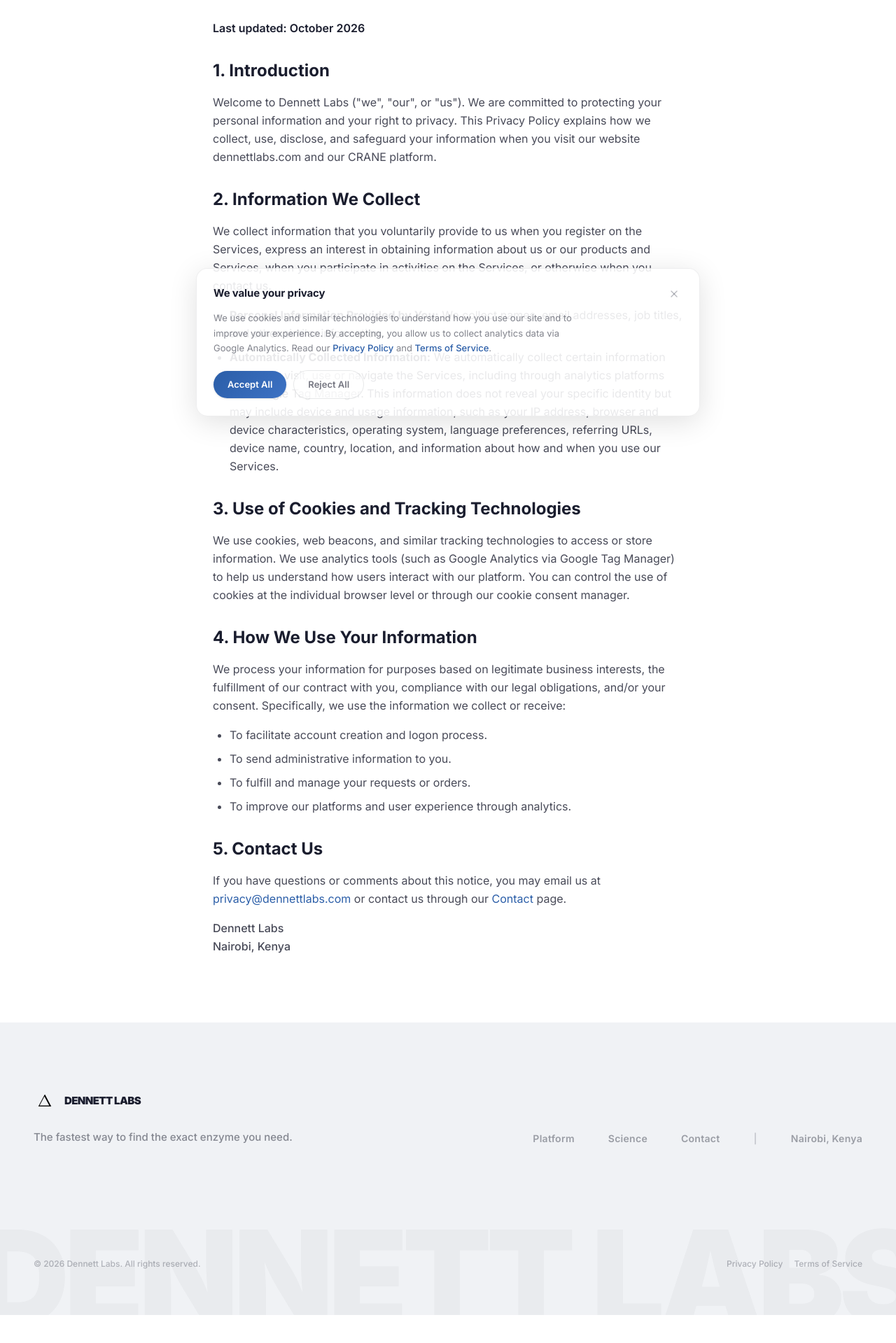
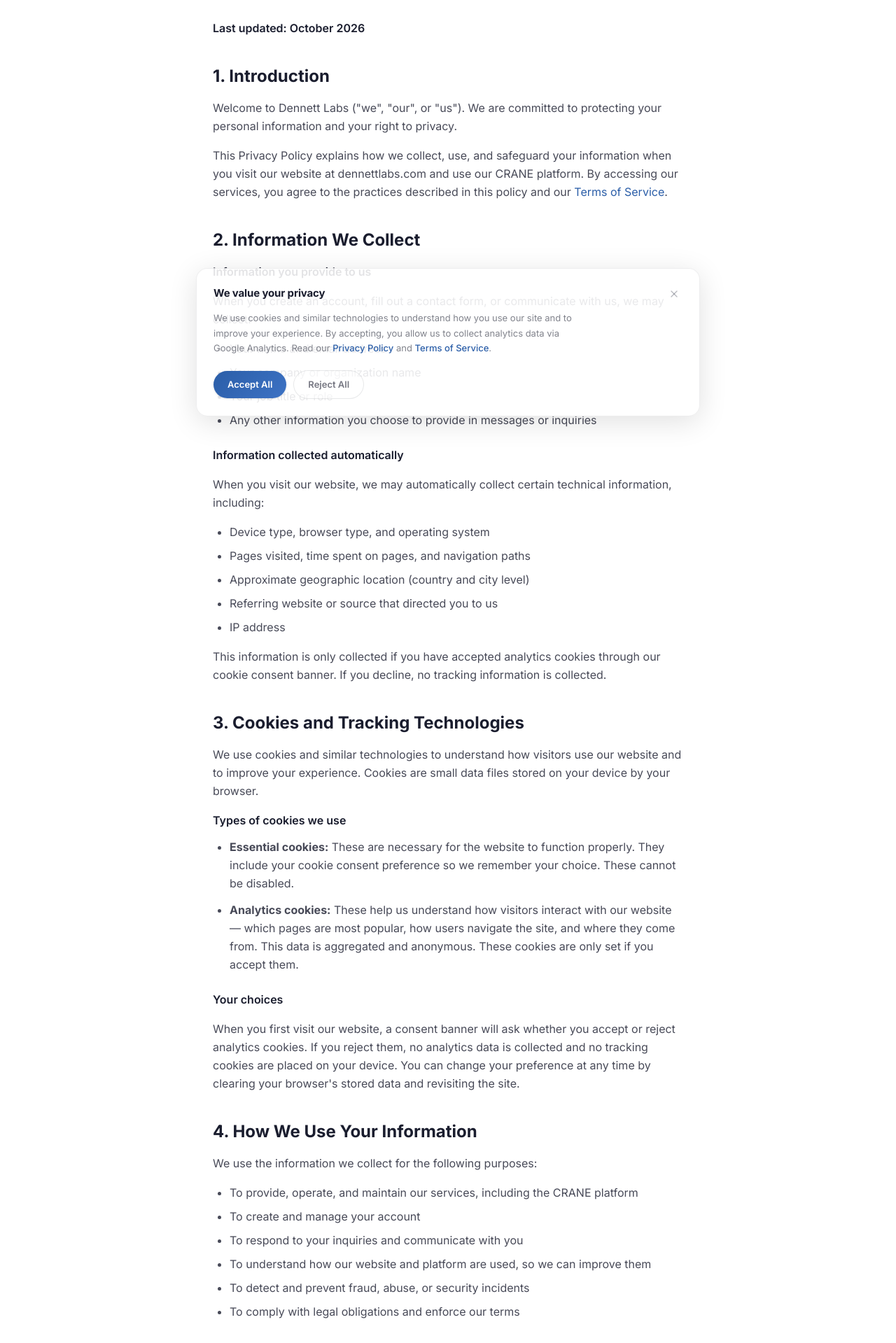
Before and after one commit to dennettlabs/CRANE-Landing, a Next.js app: page /privacy in a window 1280 px wide. Shown: the part 181-2100 px from the top of the page at 70% size. Before the commit the page ends 2060 px from the top, so only its background shows below. Built offline with nearby package versions, Linux system fonts and the light colour scheme; no server answers.

Commit message:
feat: update privacy policy content and structure

```diff
--- a/src/app/privacy/page.tsx
+++ b/src/app/privacy/page.tsx
@@ -3,7 +3,7 @@
 
 export const metadata: Metadata = {
   title: "Privacy Policy",
-  description: "Privacy Policy for Dennett Labs.",
+  description: "Privacy Policy for Dennett Labs and the CRANE platform.",
 };
 
 export default function PrivacyPolicyPage() {
@@ -11,58 +11,205 @@
     <div className="pt-32 pb-24 max-w-3xl mx-auto px-5 md:px-12">
       <h1 className="text-4xl md:text-5xl font-black text-[#1a1d2e] tracking-tight mb-8">Privacy Policy</h1>
 
-      <div className="text-[#1a1d2e]/80 space-y-8 leading-relaxed">
+      <div className="text-[#1a1d2e]/80 space-y-10 leading-relaxed">
         <p className="font-semibold text-[#1a1d2e]">Last updated: October 2026</p>
 
+        {/* 1. Introduction */}
         <section>
           <h2 className="text-2xl font-bold text-[#1a1d2e] mb-4">1. Introduction</h2>
+          <p className="mb-4">
+            Welcome to Dennett Labs (&quot;we&quot;, &quot;our&quot;, or &quot;us&quot;). We are committed to protecting your
+            personal information and your right to privacy.
+          </p>
           <p>
-            Welcome to Dennett Labs ("we", "our", or "us"). We are committed to protecting your personal information and your right to privacy.
-            This Privacy Policy explains how we collect, use, disclose, and safeguard your information when you visit our website dennettlabs.com
-            and our CRANE platform.
+            This Privacy Policy explains how we collect, use, and safeguard your information when you visit our website
+            at dennettlabs.com and use our CRANE platform. By accessing our services, you agree to the practices described
+            in this policy and our <Link href="/terms" className="text-[#2b5ea8] hover:underline">Terms of Service</Link>.
           </p>
         </section>
 
+        {/* 2. Information We Collect */}
         <section>
           <h2 className="text-2xl font-bold text-[#1a1d2e] mb-4">2. Information We Collect</h2>
+
+          <p className="mb-4 font-semibold text-[#1a1d2e]">Information you provide to us</p>
           <p className="mb-4">
-            We collect information that you voluntarily provide to us when you register on the Services, express an interest in obtaining
-            information about us or our products and Services, when you participate in activities on the Services, or otherwise when you contact us.
+            When you create an account, fill out a contact form, or communicate with us, we may collect:
+          </p>
+          <ul className="list-disc pl-6 space-y-2 mb-6">
+            <li>Your name and email address</li>
+            <li>Your company or organization name</li>
+            <li>Your job title or role</li>
+            <li>Any other information you choose to provide in messages or inquiries</li>
+          </ul>
+
+          <p className="mb-4 font-semibold text-[#1a1d2e]">Information collected automatically</p>
+          <p className="mb-4">
+            When you visit our website, we may automatically collect certain technical information, including:
           </p>
           <ul className="list-disc pl-6 space-y-2">
-            <li><strong>Personal Information Provided by You:</strong> We collect names, email addresses, job titles, and other similar information.</li>
-            <li><strong>Automatically Collected Information:</strong> We automatically collect certain information when you visit, use or navigate the Services, including through analytics platforms like Google Tag Manager. This information does not reveal your specific identity but may include device and usage information, such as your IP address, browser and device characteristics, operating system, language preferences, referring URLs, device name, country, location, and information about how and when you use our Services.</li>
+            <li>Device type, browser type, and operating system</li>
+            <li>Pages visited, time spent on pages, and navigation paths</li>
+            <li>Approximate geographic location (country and city level)</li>
+            <li>Referring website or source that directed you to us</li>
+            <li>IP address</li>
+          </ul>
+          <p className="mt-4">
+            This information is only collected if you have accepted analytics cookies through our cookie consent banner.
+            If you decline, no tracking information is collected.
+          </p>
+        </section>
+
+        {/* 3. Cookies & Tracking */}
+        <section>
+          <h2 className="text-2xl font-bold text-[#1a1d2e] mb-4">3. Cookies and Tracking Technologies</h2>
+          <p className="mb-4">
+            We use cookies and similar technologies to understand how visitors use our website and to improve your experience.
+            Cookies are small data files stored on your device by your browser.
+          </p>
+
+          <p className="mb-3 font-semibold text-[#1a1d2e]">Types of cookies we use</p>
+          <ul className="list-disc pl-6 space-y-3 mb-6">
+            <li>
+              <strong>Essential cookies:</strong> These are necessary for the website to function properly. They include
+              your cookie consent preference so we remember your choice. These cannot be disabled.
+            </li>
+            <li>
+              <strong>Analytics cookies:</strong> These help us understand how visitors interact with our website — which pages
+              are most popular, how users navigate the site, and where they come from. This data is aggregated and anonymous.
+              These cookies are only set if you accept them.
+            </li>
+          </ul>
+
+          <p className="mb-4 font-semibold text-[#1a1d2e]">Your choices</p>
+          <p>
+            When you first visit our website, a consent banner will ask whether you accept or reject analytics cookies.
+            If you reject them, no analytics data is collected and no tracking cookies are placed on your device.
+            You can change your preference at any time by clearing your browser&apos;s stored data and revisiting the site.
+          </p>
+        </section>
+
+        {/* 4. How We Use Your Information */}
+        <section>
+          <h2 className="text-2xl font-bold text-[#1a1d2e] mb-4">4. How We Use Your Information</h2>
+          <p className="mb-4">
+            We use the information we collect for the following purposes:
+          </p>
+          <ul className="list-disc pl-6 space-y-2">
+            <li>To provide, operate, and maintain our services, including the CRANE platform</li>
+            <li>To create and manage your account</li>
+            <li>To respond to your inquiries and communicate with you</li>
+            <li>To understand how our website and platform are used, so we can improve them</li>
+            <li>To detect and prevent fraud, abuse, or security incidents</li>
+            <li>To comply with legal obligations and enforce our terms</li>
           </ul>
         </section>
 
+        {/* 5. Third-Party Service Providers */}
         <section>
-          <h2 className="text-2xl font-bold text-[#1a1d2e] mb-4">3. Use of Cookies and Tracking Technologies</h2>
-          <p>
-            We use cookies, web beacons, and similar tracking technologies to access or store information. We use analytics tools (such as Google Analytics via Google Tag Manager)
-            to help us understand how users interact with our platform. You can control the use of cookies at the individual browser level or through our
-            cookie consent manager.
+          <h2 className="text-2xl font-bold text-[#1a1d2e] mb-4">5. Third-Party Service Providers</h2>
+          <p className="mb-4">
+            We work with trusted third-party service providers to help us operate our business.
+            These providers only have access to the information necessary to perform their specific function and are
+            contractually obligated to protect your data. Our service providers fall into the following categories:
+          </p>
+          <ul className="list-disc pl-6 space-y-2">
+            <li><strong>Analytics providers</strong> — to help us understand website traffic and usage patterns</li>
+            <li><strong>Cloud infrastructure providers</strong> — to host our website and platform securely</li>
+            <li><strong>Authentication providers</strong> — to manage secure user sign-in</li>
+            <li><strong>Email delivery providers</strong> — to send transactional and administrative communications</li>
+          </ul>
+          <p className="mt-4">
+            We do not sell, rent, or trade your personal information to third parties for their own marketing purposes.
           </p>
         </section>
 
+        {/* 6. Data Retention */}
         <section>
-          <h2 className="text-2xl font-bold text-[#1a1d2e] mb-4">4. How We Use Your Information</h2>
+          <h2 className="text-2xl font-bold text-[#1a1d2e] mb-4">6. Data Retention</h2>
           <p className="mb-4">
-            We process your information for purposes based on legitimate business interests, the fulfillment of our contract with you, compliance with our legal obligations, and/or your consent. Specifically, we use the information we collect or receive:
+            We retain your information only for as long as necessary to fulfill the purposes described in this policy,
+            unless a longer retention period is required by law.
           </p>
           <ul className="list-disc pl-6 space-y-2">
-            <li>To facilitate account creation and logon process.</li>
-            <li>To send administrative information to you.</li>
-            <li>To fulfill and manage your requests or orders.</li>
-            <li>To improve our platforms and user experience through analytics.</li>
+            <li><strong>Account data:</strong> Retained for as long as your account is active. You may request deletion at any time.</li>
+            <li><strong>Analytics data:</strong> Retained in an aggregated, anonymized form for up to 26 months.</li>
+            <li><strong>Contact form submissions:</strong> Retained for up to 12 months, unless an ongoing business relationship exists.</li>
+            <li><strong>Cookie consent preferences:</strong> Stored locally on your device until you clear your browser data.</li>
           </ul>
         </section>
 
+        {/* 7. International Data Transfers */}
         <section>
-          <h2 className="text-2xl font-bold text-[#1a1d2e] mb-4">5. Contact Us</h2>
+          <h2 className="text-2xl font-bold text-[#1a1d2e] mb-4">7. International Data Transfers</h2>
           <p>
-            If you have questions or comments about this notice, you may email us at <a href="mailto:privacy@dennettlabs.com" className="text-[#2b5ea8] hover:underline">privacy@dennettlabs.com</a> or contact us through our <Link href="/contact" className="text-[#2b5ea8] hover:underline">Contact</Link> page.
+            Dennett Labs is based in Nairobi, Kenya. Some of our service providers may process your data in countries
+            outside of Kenya. When your data is transferred internationally, we take appropriate measures to ensure it
+            remains protected in accordance with this policy and applicable data protection laws. These measures include
+            working only with providers that maintain industry-standard security practices and data protection commitments.
           </p>
-          <p className="mt-4 font-medium">
+        </section>
+
+        {/* 8. Your Rights */}
+        <section>
+          <h2 className="text-2xl font-bold text-[#1a1d2e] mb-4">8. Your Rights</h2>
+          <p className="mb-4">
+            Depending on your location, you may have the following rights regarding your personal information:
+          </p>
+          <ul className="list-disc pl-6 space-y-2 mb-4">
+            <li><strong>Access:</strong> Request a copy of the personal data we hold about you.</li>
+            <li><strong>Correction:</strong> Request that we correct any inaccurate or incomplete information.</li>
+            <li><strong>Deletion:</strong> Request that we delete your personal data, subject to certain legal exceptions.</li>
+            <li><strong>Portability:</strong> Request a copy of your data in a structured, commonly used format.</li>
+            <li><strong>Objection:</strong> Object to our processing of your data for certain purposes.</li>
+            <li><strong>Withdrawal of consent:</strong> Withdraw your consent to data processing at any time, without affecting the lawfulness of processing carried out before withdrawal.</li>
+          </ul>
+          <p>
+            To exercise any of these rights, please contact us at{" "}
+            <a href="mailto:privacy@dennettlabs.com" className="text-[#2b5ea8] hover:underline">privacy@dennettlabs.com</a>.
+            We will respond to your request within 30 days.
+          </p>
+        </section>
+
+        {/* 9. Children's Privacy */}
+        <section>
+          <h2 className="text-2xl font-bold text-[#1a1d2e] mb-4">9. Children&apos;s Privacy</h2>
+          <p>
+            Our services are not directed at individuals under the age of 18. We do not knowingly collect personal
+            information from children. If we become aware that we have collected data from a child without parental consent,
+            we will take steps to delete that information promptly.
+          </p>
+        </section>
+
+        {/* 10. Changes to This Policy */}
+        <section>
+          <h2 className="text-2xl font-bold text-[#1a1d2e] mb-4">10. Changes to This Policy</h2>
+          <p>
+            We may update this Privacy Policy from time to time to reflect changes in our practices, technologies,
+            or legal requirements. When we make changes, we will update the &quot;Last updated&quot; date at the top of this page.
+            If we make material changes that affect how we handle your personal information, we will notify you through
+            the email address associated with your account, where applicable.
+          </p>
+        </section>
+
+        {/* 11. Contact Us */}
+        <section>
+          <h2 className="text-2xl font-bold text-[#1a1d2e] mb-4">11. Contact Us</h2>
+          <p>
+            If you have any questions, concerns, or requests regarding this Privacy Policy or our data practices,
+            please reach out to us:
+          </p>
+          <ul className="list-none space-y-2 mt-4">
+            <li>
+              <strong>Email:</strong>{" "}
+              <a href="mailto:privacy@dennettlabs.com" className="text-[#2b5ea8] hover:underline">privacy@dennettlabs.com</a>
+            </li>
+            <li>
+              <strong>Contact page:</strong>{" "}
+              <Link href="/contact" className="text-[#2b5ea8] hover:underline">dennettlabs.com/contact</Link>
+            </li>
+          </ul>
+          <p className="mt-6 font-medium">
             Dennett Labs<br />
             Nairobi, Kenya
           </p>
```
